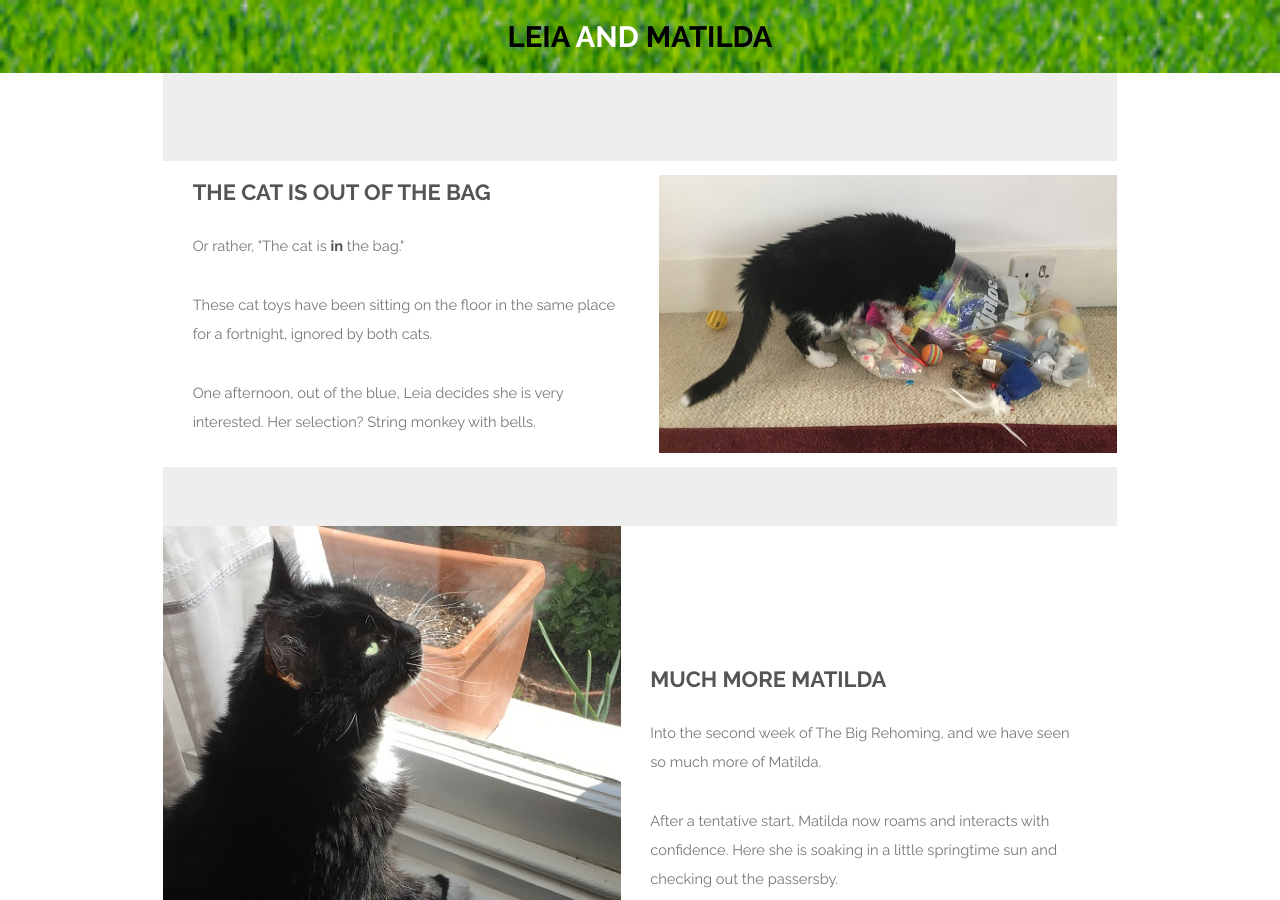
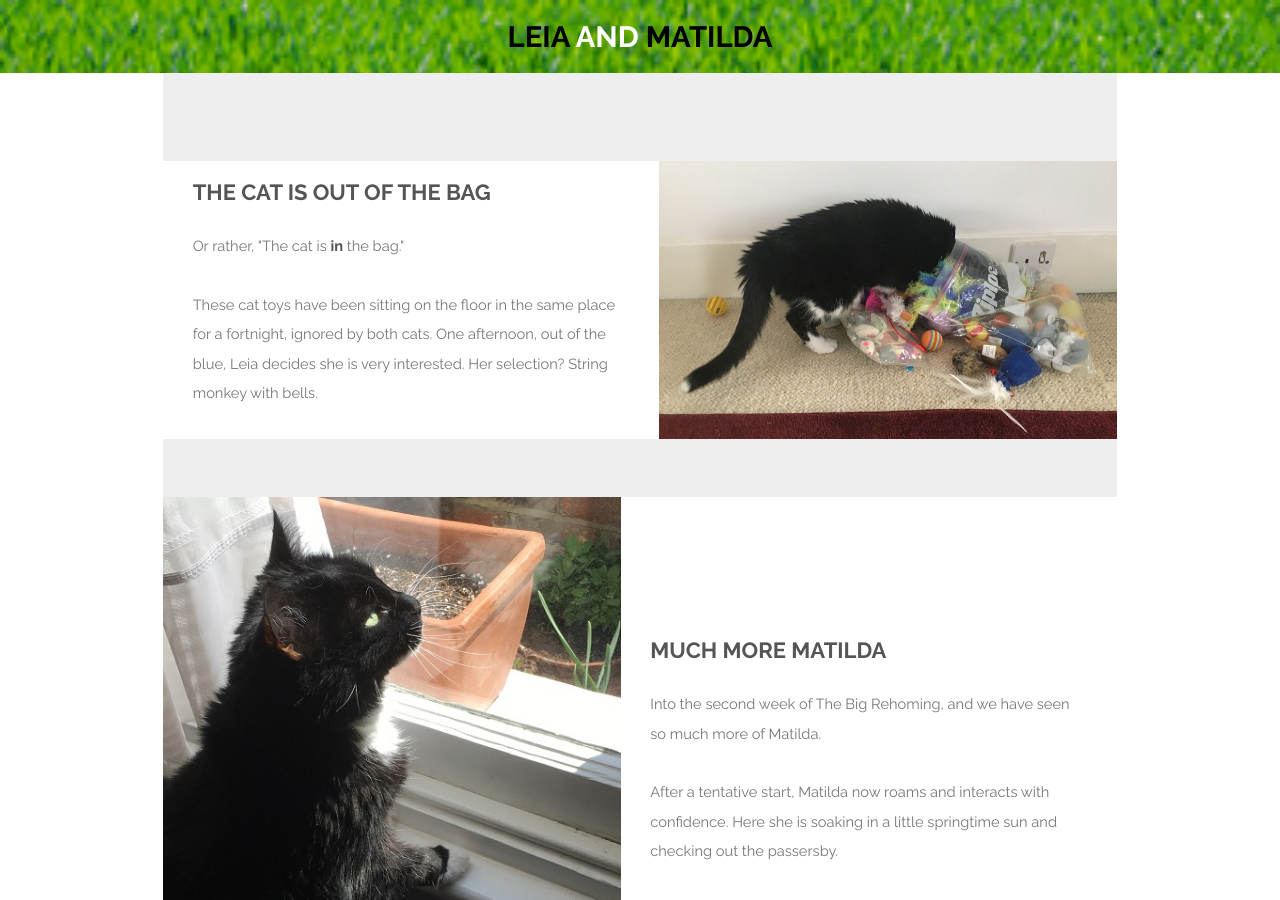
Before and after one commit to jaypalexa/leia-and-matilda, a Jekyll site: the page built from index.md, in a window 1280 px wide and 900 px high. Built offline with Jekyll 4.4.1, drawn with Linux system fonts in a browser that asks for light colours.

Commit message:
More edits to "The Cat Is Out Of The Bag" post.

```diff
--- a/index.md
+++ b/index.md
@@ -11,8 +11,7 @@ description: A photo essay by Leia and Matilda
       <div class="content">
         <h2>The Cat Is Out Of The Bag</h2>
         <p>Or rather, "The cat is <strong>in</strong> the bag."</p>
-		<p>These cat toys have been sitting on the floor in the same place for a fortnight, ignored by both cats.</p>
-		<p>One afternoon, out of the blue, Leia decides she is very interested. Her selection?  String monkey with bells.</p>
+		<p>These cat toys have been sitting on the floor in the same place for a fortnight, ignored by both cats. One afternoon, out of the blue, Leia decides she is very interested. Her selection?  String monkey with bells.</p>
       </div>
     </article>
     <article class="feature left">
```
